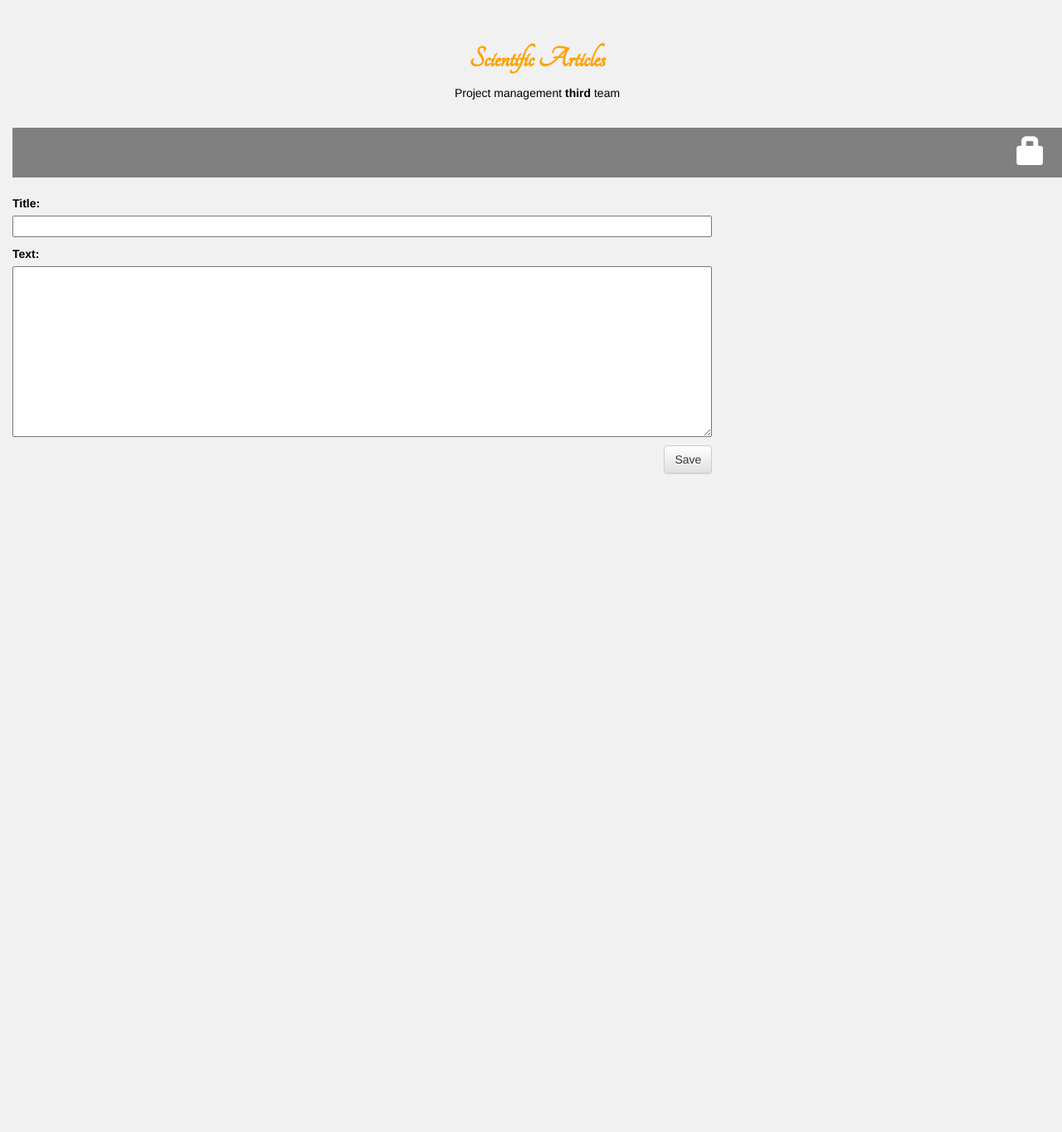
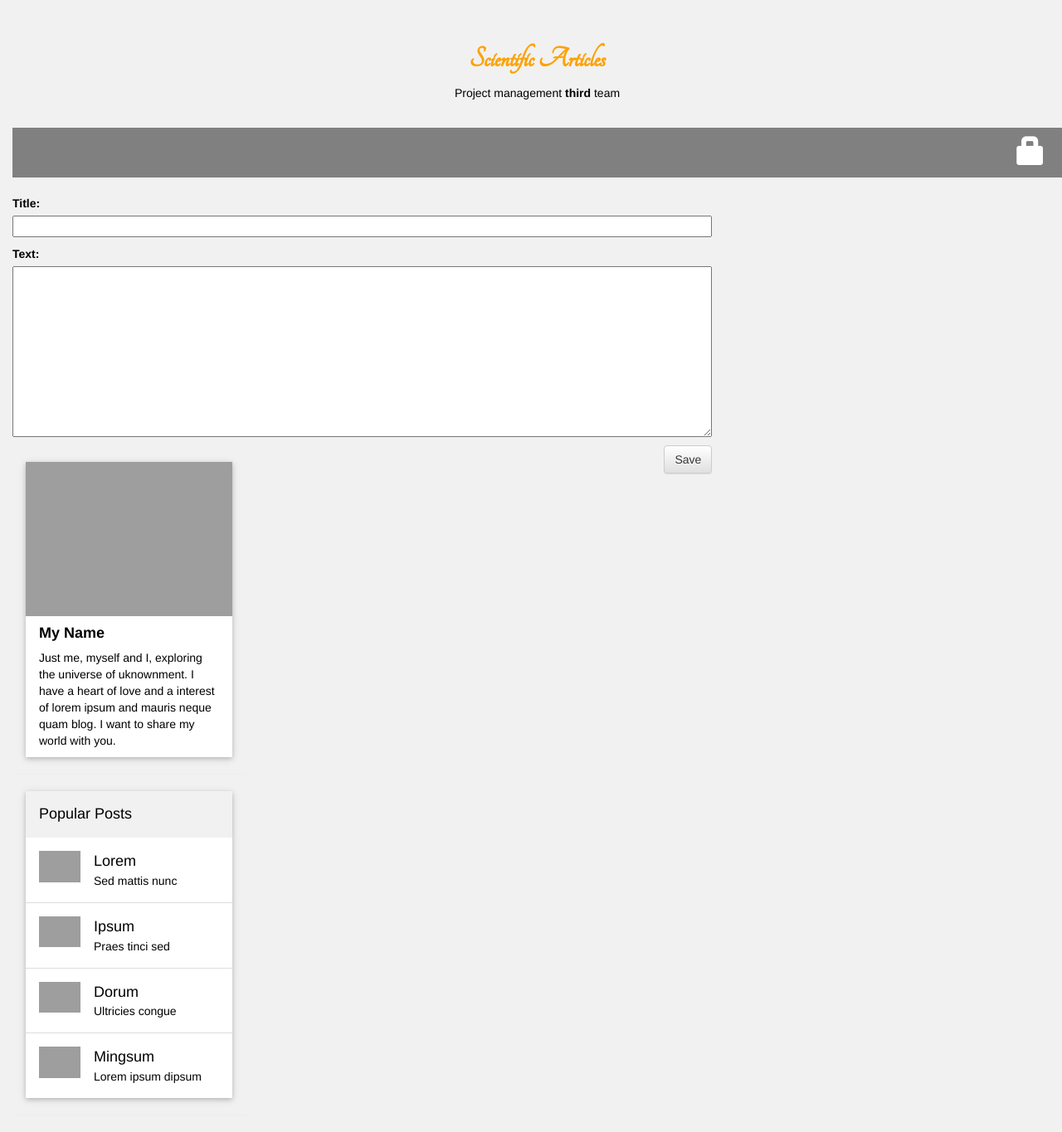
Before and after one commit to ShominShomin/News, a Django app: template mysite/news/templates/news/post_edit.html in a window 1280 px wide. Shown: the whole page at 83% size. Before the commit the page ends 572 px from the top, so only its background shows below. Run offline with Django 3.2, Linux system fonts and the light colour scheme; the template is opened without the code that fills it: values that come from a table or form of the project are taken from there, others are empty; parts of the project's set-up code (start-up, migrations or seed data) failed here and were passed over; some libraries are stand-ins or nearby versions; grey boxes are pictures that could not be loaded.

Commit message:
formatted all html.

```diff
--- a/mysite/news/templates/news/base.html
+++ b/mysite/news/templates/news/base.html
@@ -1,31 +1,38 @@
 {% load staticfiles %}
+<html>
 
-<html>
 <head>
     <title>Scientific Articles</title>
     <meta charset="UTF-8">
     <meta name="viewport" content="width=device-width, initial-scale=1">
     <link rel="stylesheet" href="https://www.w3schools.com/w3css/4/w3.css">
     <link rel="stylesheet" href="https://fonts.googleapis.com/css?family=Raleway">
-        <style>body,h1,h2,h3,h4,h5 {font-family: "Raleway", sans-serif}</style>
+    <style>
+    body,
+    h1,
+    h2,
+    h3,
+    h4,
+    h5 {
+        font-family: "Raleway", sans-serif
+    }
+    </style>
     <link rel="stylesheet" href="//maxcdn.bootstrapcdn.com/bootstrap/3.2.0/css/bootstrap.min.css">
     <link rel="stylesheet" href="//maxcdn.bootstrapcdn.com/bootstrap/3.2.0/css/bootstrap-theme.min.css">
     <link rel="stylesheet" type="text/css" href="https://fonts.googleapis.com/css?family=Tangerine">
     <link rel="stylesheet" href="{% static 'css/main.css' %}">
     <script type="text/javascript" src="https://ajax.googleapis.com/ajax/libs/jquery/2.2.4/jquery.min.js"></script>
-        <script type="text/javascript" src="{% static "ckeditor/ckeditor-init.js" %}"></script>
-        <script type="text/javascript" src="{% static "ckeditor/ckeditor/ckeditor.js" %}"></script>
+    <script type="text/javascript" src="{% static " ckeditor/ckeditor-init.js " %}"></script>
+    <script type="text/javascript" src="{% static " ckeditor/ckeditor/ckeditor.js " %}"></script>
 </head>
 
 <body class="w3-light-grey">
     <div class="w3-content" style="max-width:1400px">
-
         <!-- Header -->
         <header class="w3-container w3-center w3-padding-32">
             <h1><a href="/"><b>Scientific Articles</b></a></h1>
             <p>Project management <b>third</b> team</p>
         </header>
-
 
         <body>
             <div class="page-header">
@@ -33,15 +40,59 @@
                 <a href="{% url 'post_new' %}" class="top-menu"><span class="glyphicon glyphicon-plus"></span></a>
                 <p class="top-menu">Hello {{ user.username }} <small>(<a href="{% url 'logout' %}">Log out</a>)</small></p>
                 {% else %}
-                <a href="{% url 'login' %}" class="top-menu"><span class="glyphicon glyphicon-lock"></span></a>
-            {% endif %}
+                <a href="{% url 'login' %}" class="top-menu"><span class="glyphicon glyphicon-lock"></span></a> {% endif %}
             </div>
             <!-- Grid -->
             <div class="w3-row">
                 <div class="w3-col l8 s12">
-                {% block content %}
-                {% endblock %}
+                    {% block content %} {% endblock %}
+                    <!-- Introduction menu -->
+                    <div class="w3-col l4">
+                        <!-- About Card -->
+                        <div class="w3-card-2 w3-margin w3-margin-top">
+                            <img src="/w3images/avatar_g.jpg" style="width:100%">
+                            <div class="w3-container w3-white">
+                                <h4><b>My Name</b></h4>
+                                <p>Just me, myself and I, exploring the universe of uknownment. I have a heart of love and a interest of lorem ipsum and mauris neque quam blog. I want to share my world with you.</p>
                             </div>
+                        </div>
+                        <hr>
+                        <!-- Posts -->
+                        <div class="w3-card-2 w3-margin">
+                            <div class="w3-container w3-padding">
+                                <h4>Popular Posts</h4>
+                            </div>
+                            <ul class="w3-ul w3-hoverable w3-white">
+                                <li class="w3-padding-16">
+                                    <img src="/w3images/workshop.jpg" alt="Image" class="w3-left w3-margin-right" style="width:50px">
+                                    <span class="w3-large">Lorem</span>
+                                    <br>
+                                    <span>Sed mattis nunc</span>
+                                </li>
+                                <li class="w3-padding-16">
+                                    <img src="/w3images/gondol.jpg" alt="Image" class="w3-left w3-margin-right" style="width:50px">
+                                    <span class="w3-large">Ipsum</span>
+                                    <br>
+                                    <span>Praes tinci sed</span>
+                                </li>
+                                <li class="w3-padding-16">
+                                    <img src="/w3images/skies.jpg" alt="Image" class="w3-left w3-margin-right" style="width:50px">
+                                    <span class="w3-large">Dorum</span>
+                                    <br>
+                                    <span>Ultricies congue</span>
+                                </li>
+                                <li class="w3-padding-16 w3-hide-medium w3-hide-small">
+                                    <img src="/w3images/rock.jpg" alt="Image" class="w3-left w3-margin-right" style="width:50px">
+                                    <span class="w3-large">Mingsum</span>
+                                    <br>
+                                    <span>Lorem ipsum dipsum</span>
+                                </li>
+                            </ul>
+                        </div>
+                        <hr>
+                    </div>
+                </div>
+                <br>
             </div>
         </body>
 
```
Also changed, not shown: mysite/news/templates/news/post_detail.html (+8 -23 lines), mysite/news/templates/news/post_edit.html (+4 -7 lines), mysite/news/templates/news/post_list.html (+14 -19 lines). Lines whose indentation alone changed are shown as unchanged.
